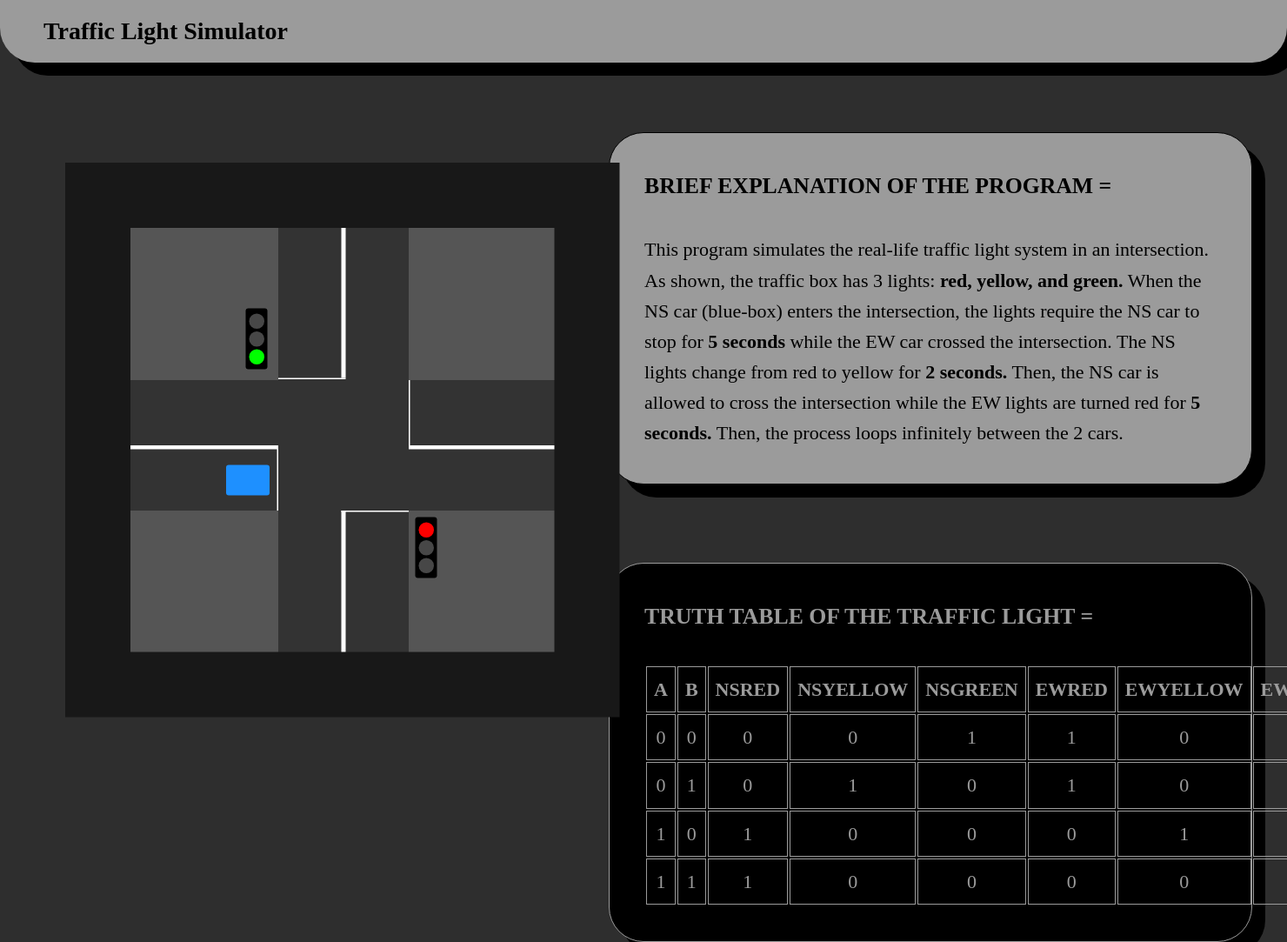
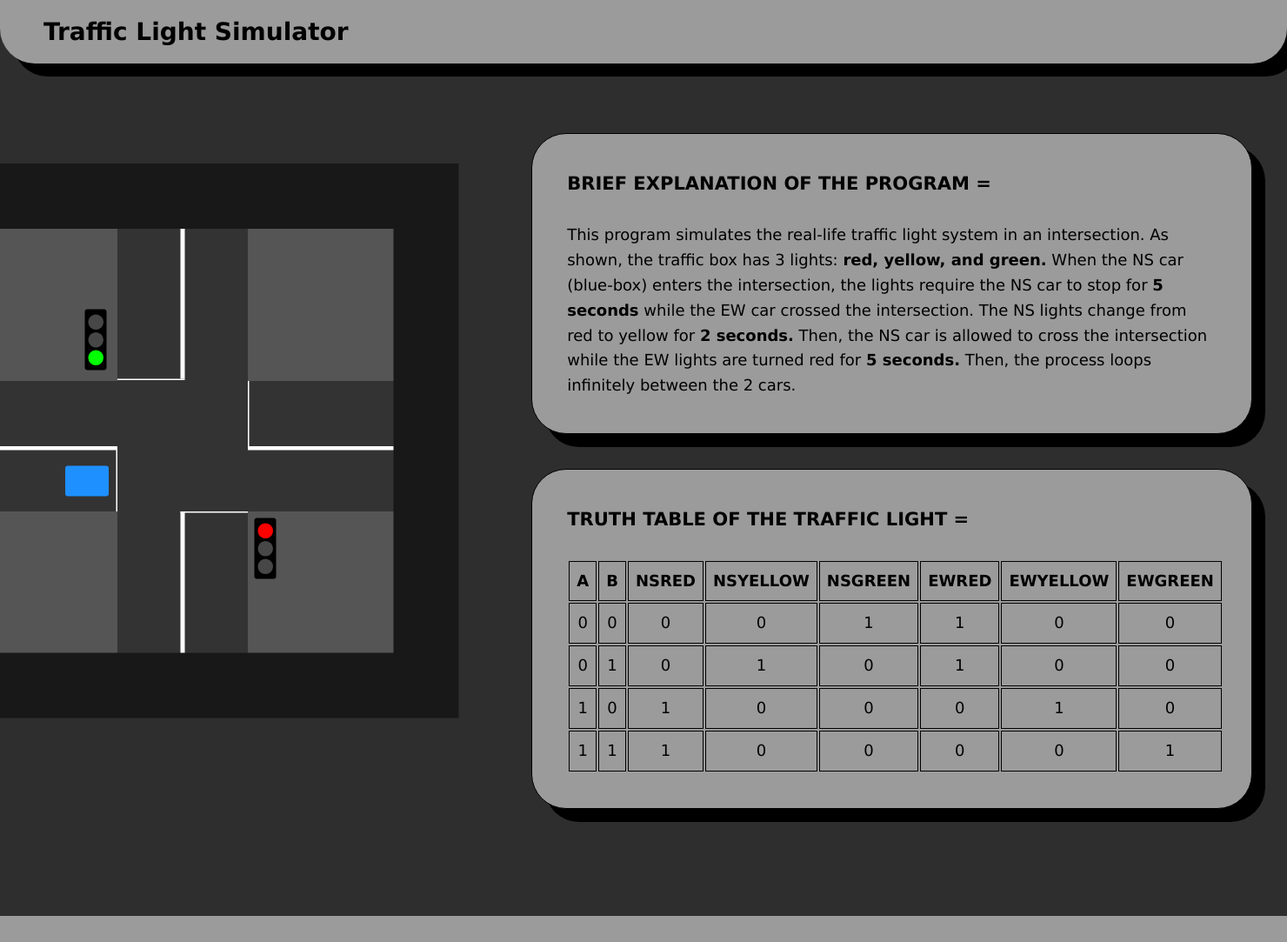
Before and after one commit to shynerietorres-creator/Trafficlightsimulator, a Flask app: page / in a window 1480 px wide; the page is wider, and only the part inside the window is pictured. Shown: that part at 87% size. After the commit the page ends 1053 px from the top of that part, so only its background shows below. Run offline with Flask 3, Linux system fonts and the light colour scheme.

Commit message:
style.css

```diff
--- a/static/style.css
+++ b/static/style.css
@@ -8,6 +8,7 @@
 body {
     background-color: #2e2e2e;
     margin: 0;
+    font-family: Lucida Sans;
 }
 
 .site-header {
@@ -23,14 +24,14 @@ body {
 
 .text {
     position: relative;
-    width: 50%;
+    width: 56%;
     background-color: #9b9b9b;
     padding: 40px;
     float: right;
     border-radius: 40px;
     color: #000000;
     line-height: 1.6;
-    font-size: 22px;
+    font-size: 18px;
     transform: translateY(80px);
     box-shadow: black 15px 15px;
     border: 1px solid;
@@ -39,15 +40,15 @@ body {
 
 .box {
     position: relative;
-    width: 50%;
-    background-color: #000000;
+    width: 56%;
+    background-color: #9b9b9b;
     padding: 40px;
     float: right;
     border-radius: 40px;
-    color: #9b9b9b;
+    color: #000000;
     line-height: 1.6;
-    font-size: 22px;
-    transform: translateY(170px);
+    font-size: 18px;
+    transform: translateY(120px);
     box-shadow: black 15px 15px;
     border: 1px solid;
     margin-right: 40px;
@@ -67,7 +68,7 @@ body {
 .container {
     padding-left: 100px;
     transform: scale(0.50);
-    transform-origin: top left;
+    transform-origin: top right;
 }
 
 .intersection {
@@ -76,7 +77,7 @@ body {
     height: 980px;
     background-color: #555;
     top: 380px;
-    left: 200px;
+    right: 1650px;
 }
 
 .road.vertical {
```
